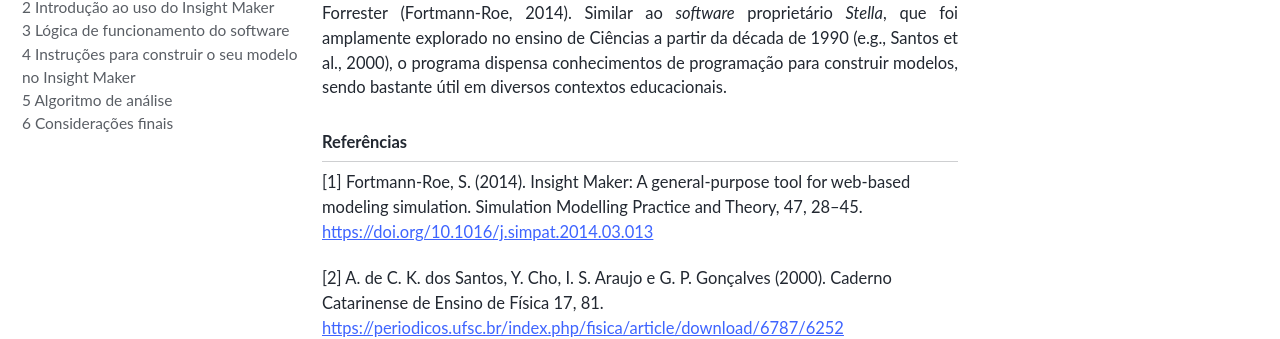
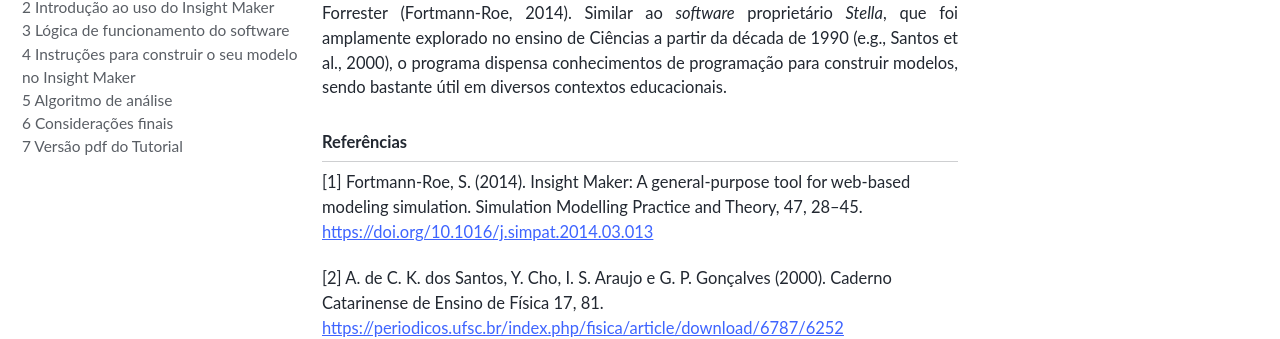
Before and after one commit to milenalauschner/MM, a Jekyll site: the page built from index.md, in a window 1280 px wide. Shown: the part 412-751 px from the top of the page. Built offline with Jekyll 4.4.1, drawn with Linux system fonts in a browser that asks for light colours; cached includes are drawn as plain includes; nearby versions of some CDN libraries; some web fonts are replaced.

Commit message:
Update navigation.yml

```diff
--- a/_data/navigation.yml
+++ b/_data/navigation.yml
@@ -15,3 +15,5 @@ blogroll:
           url: https://milenalauschner.github.io/MM/seção5/
         - title: "6 Considerações finais"
           url: https://milenalauschner.github.io/MM/seção6/
+        - title: "7 Versão pdf do Tutorial"
+          url: https://milenalauschner.github.io/MM/assets/Tutorial_para_o_uso_do_software_Insight_Maker.pdf
```
